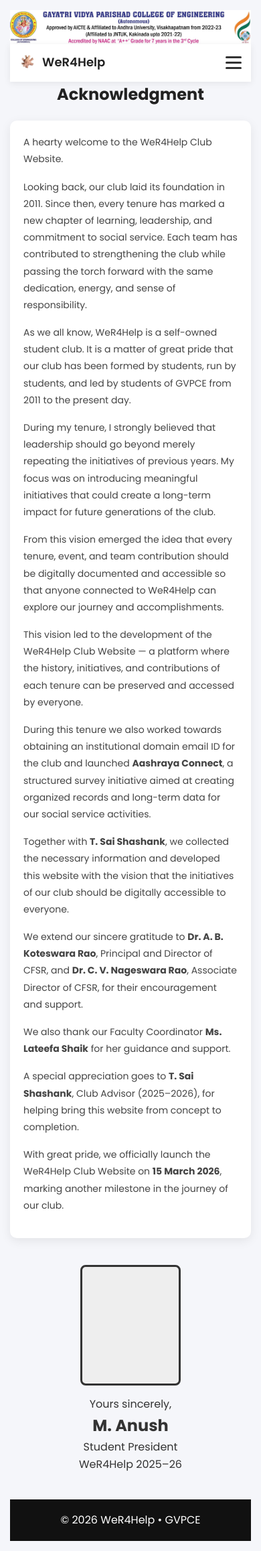
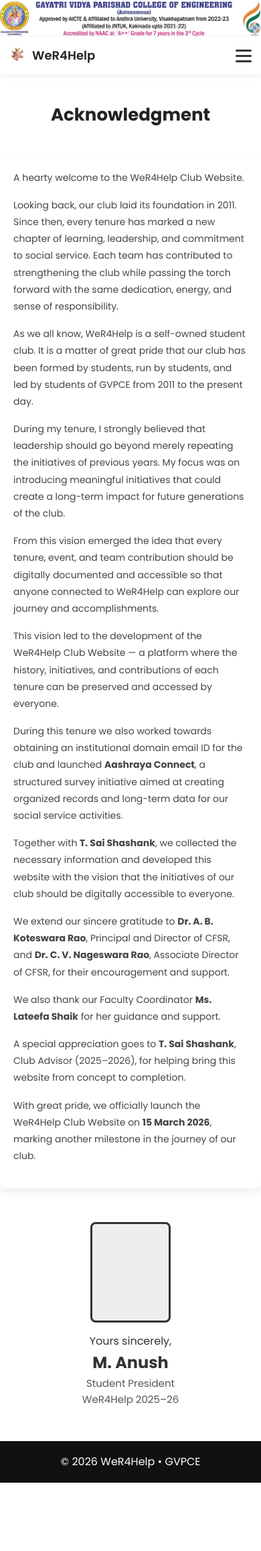
Before and after one commit to wer4help/wer4help-website, a Flask app: template templates/acknowledgment.html in a window 390 px wide. Shown: the whole page at 67% size. After the commit the page ends 2213 px from the top, so only its background shows below. Run offline with Flask 3, Linux system fonts and the light colour scheme; the template is opened without the code that fills it, so the values that code supplies are empty.

Commit message:
Refactor acknowledgment.css for improved styling

```diff
--- a/static/acknowledgment.css
+++ b/static/acknowledgment.css
@@ -1,35 +1,25 @@
-/* ===== PAGE BACKGROUND ===== */
-
-body{
-  font-family:'Poppins', sans-serif;
-  background:#f5f6fa;
-  padding:20px;
-}
-
-/* ===== TITLE ===== */
+/* ===== PAGE TITLE ===== */
 
 .title{
 text-align:center;
-  font-size:34px;
-  margin-bottom:20px;
+margin-top:40px;
+font-size:36px;
 color:#222;
 }
 
-/* ===== ACKNOWLEDGMENT BOX ===== */
+/* ===== TEXT BOX ===== */
 
 .ack-box{
 max-width:900px;
-  margin:auto;
+margin:40px auto;
 background:white;
-  padding:35px 40px;
+padding:40px;
 border-radius:10px;
-  box-shadow:0 4px 15px rgba(0,0,0,0.08);
+box-shadow:0 5px 15px rgba(0,0,0,0.08);
 line-height:1.8;
 font-size:16px;
 color:#444;
 }
-
-/* paragraph spacing */
 
 .ack-box p{
 margin-bottom:16px;
@@ -39,10 +29,8 @@ body{
 
 .president-section{
 text-align:center;
-  margin-top:40px;
+margin:50px 0;
 }
-
-/* image frame */
 
 .president-frame{
 width:150px;
@@ -54,42 +42,26 @@ body{
 background:#eee;
 }
 
-.president-frame img{
-  width:100%;
-  height:100%;
-  object-fit:cover;
-  border-radius:6px;
+.signature{
+margin-top:10px;
+font-size:16px;
 }
 
-/* ===== BACK BUTTON ===== */
-
-.back-btn{
-  display:inline-block;
-  margin-top:30px;
-  padding:10px 22px;
-  background:#2b7cff;
-  color:white;
-  border-radius:6px;
+.designation{
+color:#555;
+font-size:15px;
 }
 
-.back-btn:hover{
-  background:#1a5fd4;
-}
-
-/* ===== MOBILE FIX ===== */
+/* ===== RESPONSIVE DESIGN ===== */
 
 @media (max-width:768px){
 
-  body{
-    padding:15px;
-  }
-
 .title{
-    font-size:28px;
+font-size:30px;
 }
 
 .ack-box{
-    padding:25px 22px;
+padding:25px;
 font-size:15px;
 }
 
@@ -98,7 +70,7 @@ body{
 @media (max-width:480px){
 
 .title{
-    font-size:24px;
+font-size:26px;
 }
 
 .ack-box{
@@ -106,4 +78,9 @@ body{
 font-size:14px;
 }
 
+.president-frame{
+width:120px;
+height:150px;
 }
+
+}
```
Lines whose indentation alone changed are shown as unchanged.
